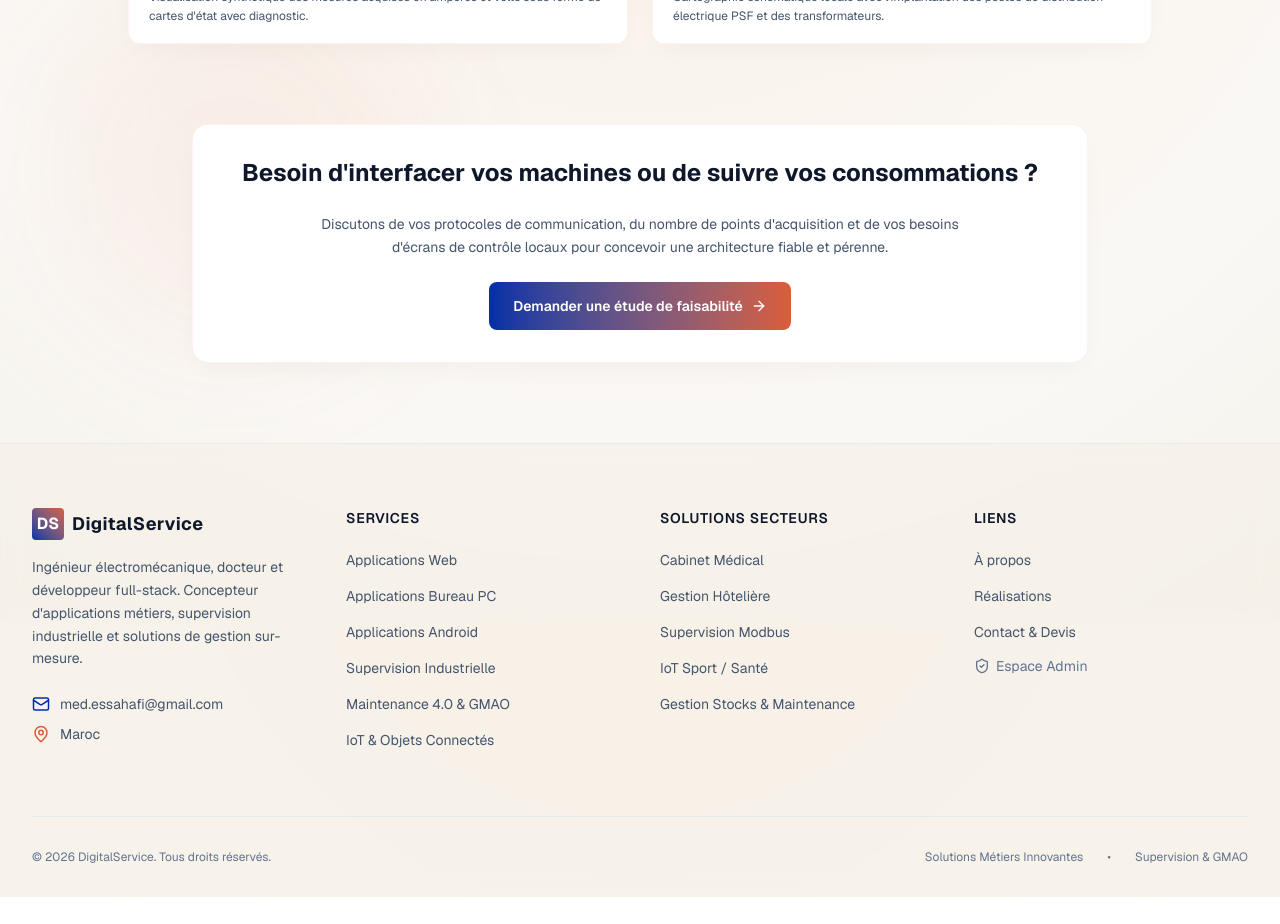
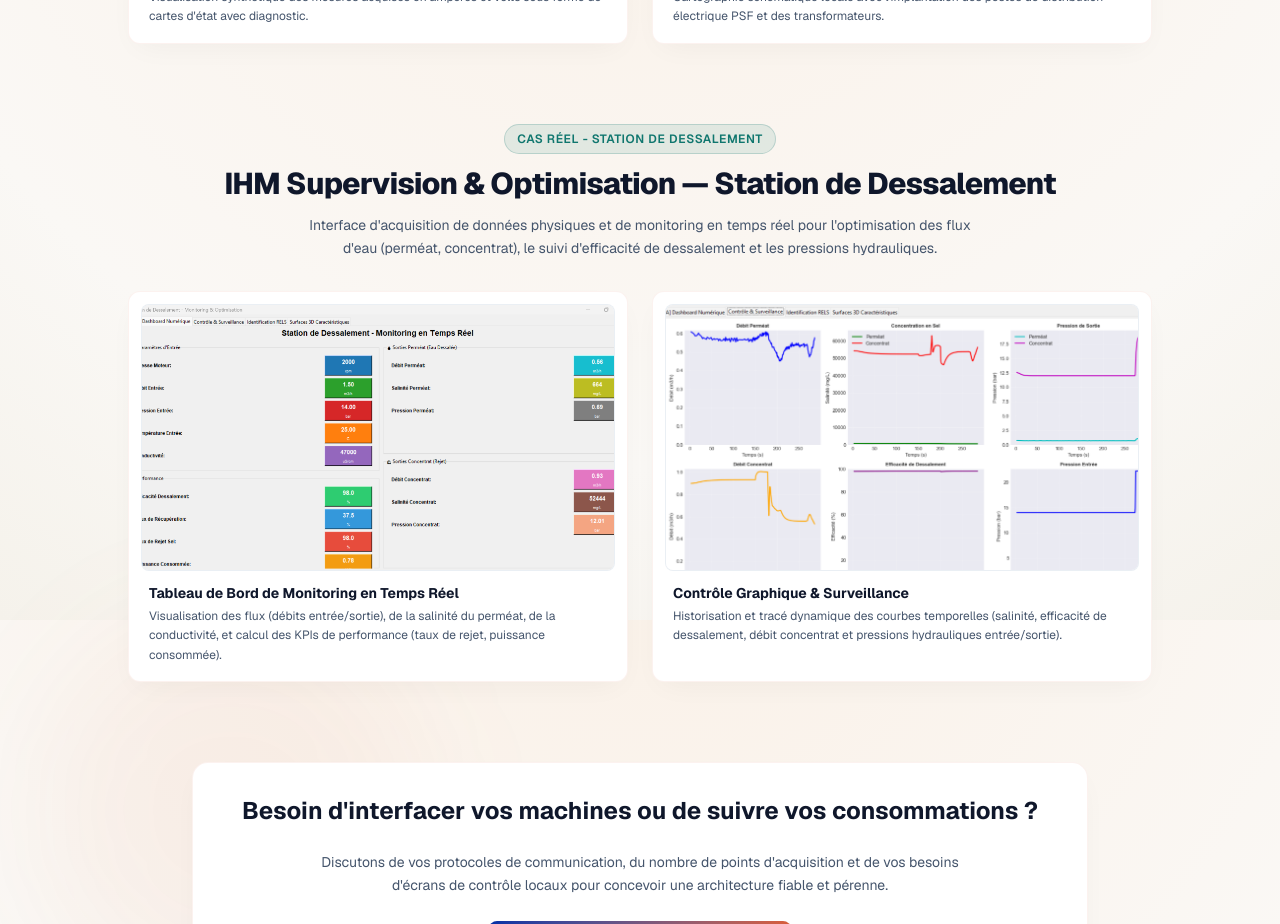
Before and after one commit to Medweh/site_clients, a Next.js app: page /solutions-industrielles in a window 1280 px wide. Shown: the part 2580-3504 px from the top of the page. Before the commit the page ends 3477 px from the top, so only its background shows below. Built offline with nearby package versions, Linux system fonts and the light colour scheme; no server answers.

Commit message:
feat: add desalination station supervision case study to solutions-industrielles page

```diff
--- a/app/solutions-industrielles/page.tsx
+++ b/app/solutions-industrielles/page.tsx
@@ -200,6 +200,53 @@ def read_sensors():
         </div>
       </div>
 
+      {/* Real Case Study 2: Station de Dessalement */}
+      <div className="space-y-8 mb-20 max-w-5xl mx-auto">
+        <div className="text-center space-y-3">
+          <div className="inline-flex items-center space-x-2 px-3 py-1.5 rounded-full bg-[#0F766E]/10 border border-[#0F766E]/20 text-[#0F766E] text-xs font-semibold uppercase tracking-wider">
+            <span>Cas Réel - Station de Dessalement</span>
+          </div>
+          <h2 className="text-2xl sm:text-3xl font-extrabold text-slate-900 tracking-tight">
+            IHM Supervision & Optimisation — Station de Dessalement
+          </h2>
+          <p className="text-slate-600 text-sm max-w-2xl mx-auto leading-relaxed">
+            Interface d'acquisition de données physiques et de monitoring en temps réel pour l'optimisation des flux d'eau (perméat, concentrat), le suivi d'efficacité de dessalement et les pressions hydrauliques.
+          </p>
+        </div>
+
+        <div className="grid grid-cols-1 md:grid-cols-2 gap-6">
+          {/* Card 1: Dashboard Monitoring */}
+          <div className="glass-panel rounded-xl overflow-hidden space-y-3 p-3 group bg-white">
+            <div className="aspect-[16/9] bg-slate-50 rounded-lg overflow-hidden relative border border-slate-200/60">
+              <img
+                src="/images/dessalement_dashboard.png"
+                alt="Tableau de Bord Numérique Temps Réel"
+                className="w-full h-full object-cover object-top group-hover:scale-[1.02] transition-transform duration-350"
+              />
+            </div>
+            <div className="px-2 pb-1">
+              <h4 className="font-bold text-slate-900 text-sm">Tableau de Bord de Monitoring en Temps Réel</h4>
+              <p className="text-xs text-slate-600 mt-1 leading-relaxed">Visualisation des flux (débits entrée/sortie), de la salinité du perméat, de la conductivité, et calcul des KPIs de performance (taux de rejet, puissance consommée).</p>
+            </div>
+          </div>
+
+          {/* Card 2: Control and Surveillance */}
+          <div className="glass-panel rounded-xl overflow-hidden space-y-3 p-3 group bg-white">
+            <div className="aspect-[16/9] bg-slate-50 rounded-lg overflow-hidden relative border border-slate-200/60">
+              <img
+                src="/images/dessalement_control.png"
+                alt="Contrôle & Surveillance des Courbes"
+                className="w-full h-full object-cover object-top group-hover:scale-[1.02] transition-transform duration-350"
+              />
+            </div>
+            <div className="px-2 pb-1">
+              <h4 className="font-bold text-slate-900 text-sm">Contrôle Graphique & Surveillance</h4>
+              <p className="text-xs text-slate-600 mt-1 leading-relaxed">Historisation et tracé dynamique des courbes temporelles (salinité, efficacité de dessalement, débit concentrat et pressions hydrauliques entrée/sortie).</p>
+            </div>
+          </div>
+        </div>
+      </div>
+
       {/* CTA Box */}
       <div className="glass-panel rounded-2xl p-8 max-w-4xl mx-auto text-center bg-gradient-to-tr from-[#002FA7]/5 to-[#D95D39]/5 border-[#002FA7]/10 space-y-6 bg-white">
         <h2 className="text-2xl font-bold text-slate-900">Besoin d'interfacer vos machines ou de suivre vos consommations ?</h2>
```
Also changed, not shown: public/images/dessalement_control.png (added), public/images/dessalement_dashboard.png (added).
